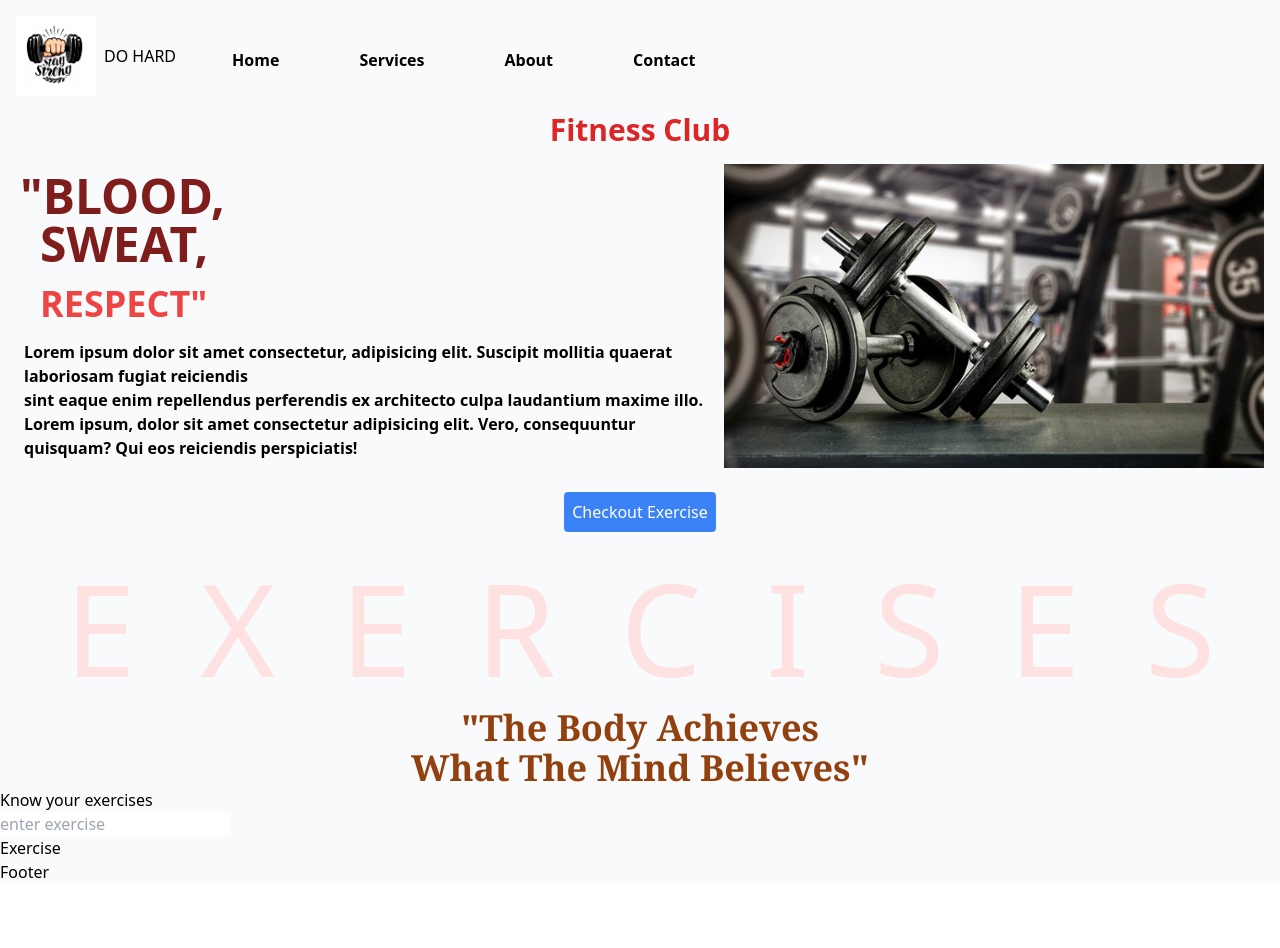
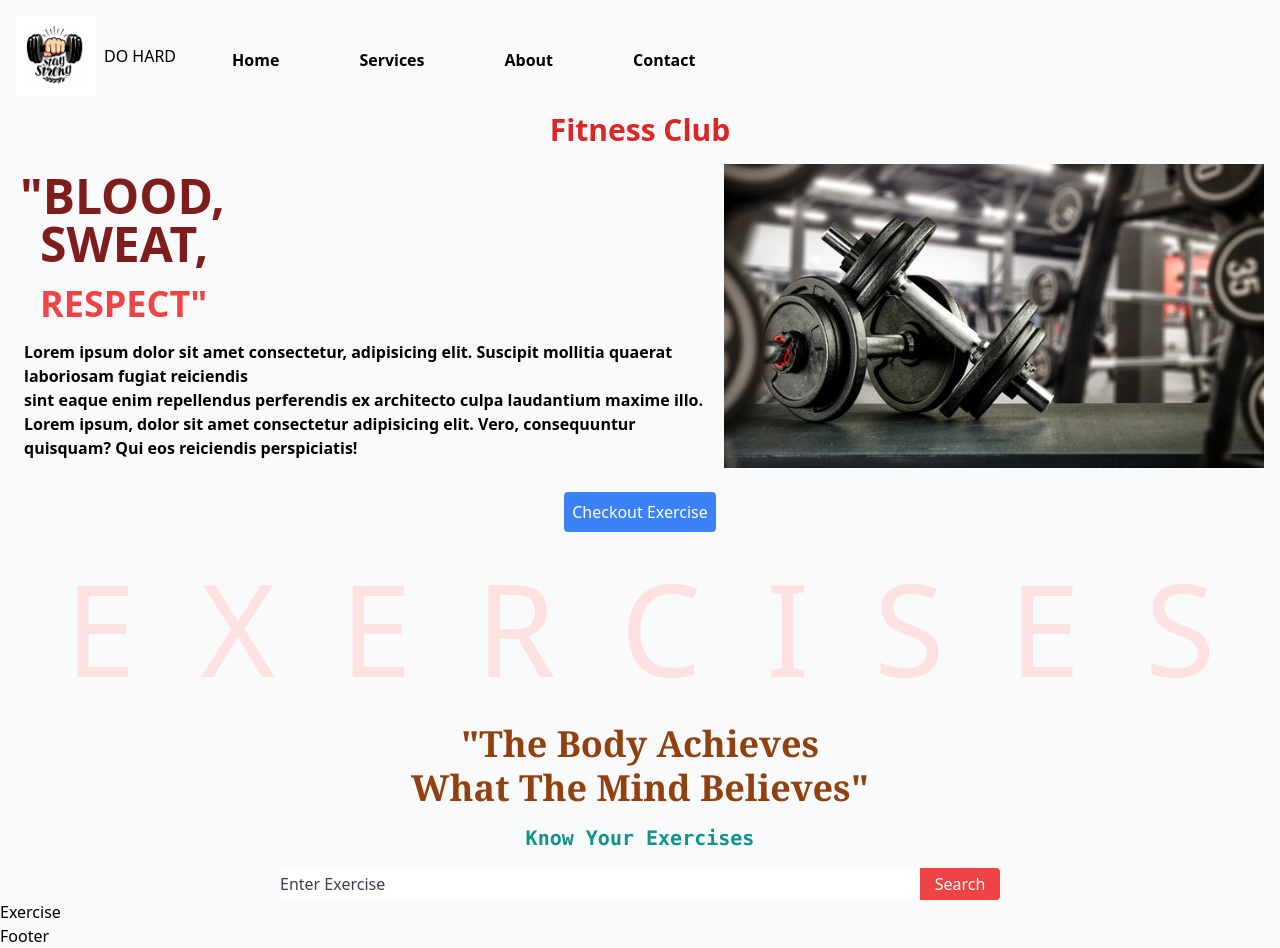
Before and after one commit to krishnaprasad2098/bro_gym, a React (Create React App) app: page / in a window 1280 px wide. Before the commit the page ends 884 px from the top, so only its background shows below. Built offline with nearby package versions, Linux system fonts and the light colour scheme.

Commit message:
justcommit

```diff
--- a/src/components/SearchExercise.js
+++ b/src/components/SearchExercise.js
@@ -1,12 +1,21 @@
 import React, { useEffect, useState } from "react";
 const SearchExercise = () => {
+  const[Search,setSearch]=useState("");
+  const handlesearch= (e)=>{
+    setSearch(e.target.value.toLowerCase());
+
+  }
+
   return (
     <div>
-      <h1 className=" text-center mt-4 text-4xl text-amber-800 font-serif font-bold capitalize">"The body achieves</h1>
-      <h1 className=" text-center text-4xl text-amber-800 font-serif font-bold capitalize">what the mind believes"</h1>
+      <h1 className=" text-center mt-8 text-4xl text-amber-800 font-serif font-bold capitalize">"The body achieves</h1>
+      <h1 className=" text-center mt-1 text-4xl text-amber-800 font-serif font-bold capitalize">what the mind believes"</h1>
       {/* <h1 className=" text-center  mt-4 text-4xl text-amber-800 font-serif font-bold capitalize">--Napoleon Hill</h1> */}
-      <p>Know your exercises</p>
-      <input type="search" placeholder="enter exercise"></input>
+      <p className="text-center p-4 text-xl text-teal-600 font-extrabold font-mono">Know Your Exercises</p>
+      <div className="flex justify-center">
+      <input type="text" placeholder="Enter Exercise" className="w-6/12 placeholder-gray-700 outline-none"></input>
+      <button type="submit" className=" w-20 outline-none p-1 rounded-r bg-slate-700 text-white  lg:bg-red-500">Search</button>
+      </div>
     </div>
   );
 };
```
